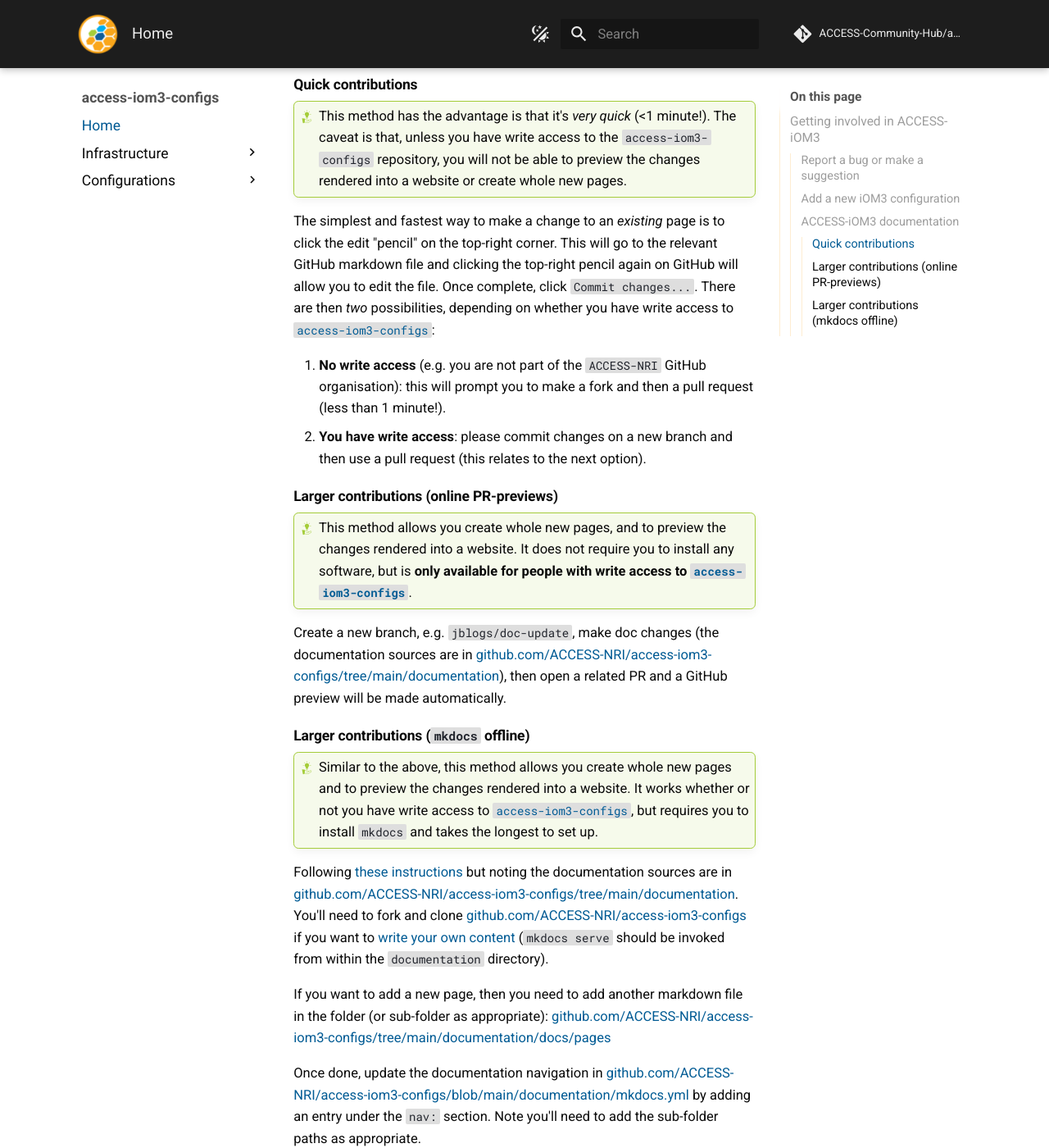
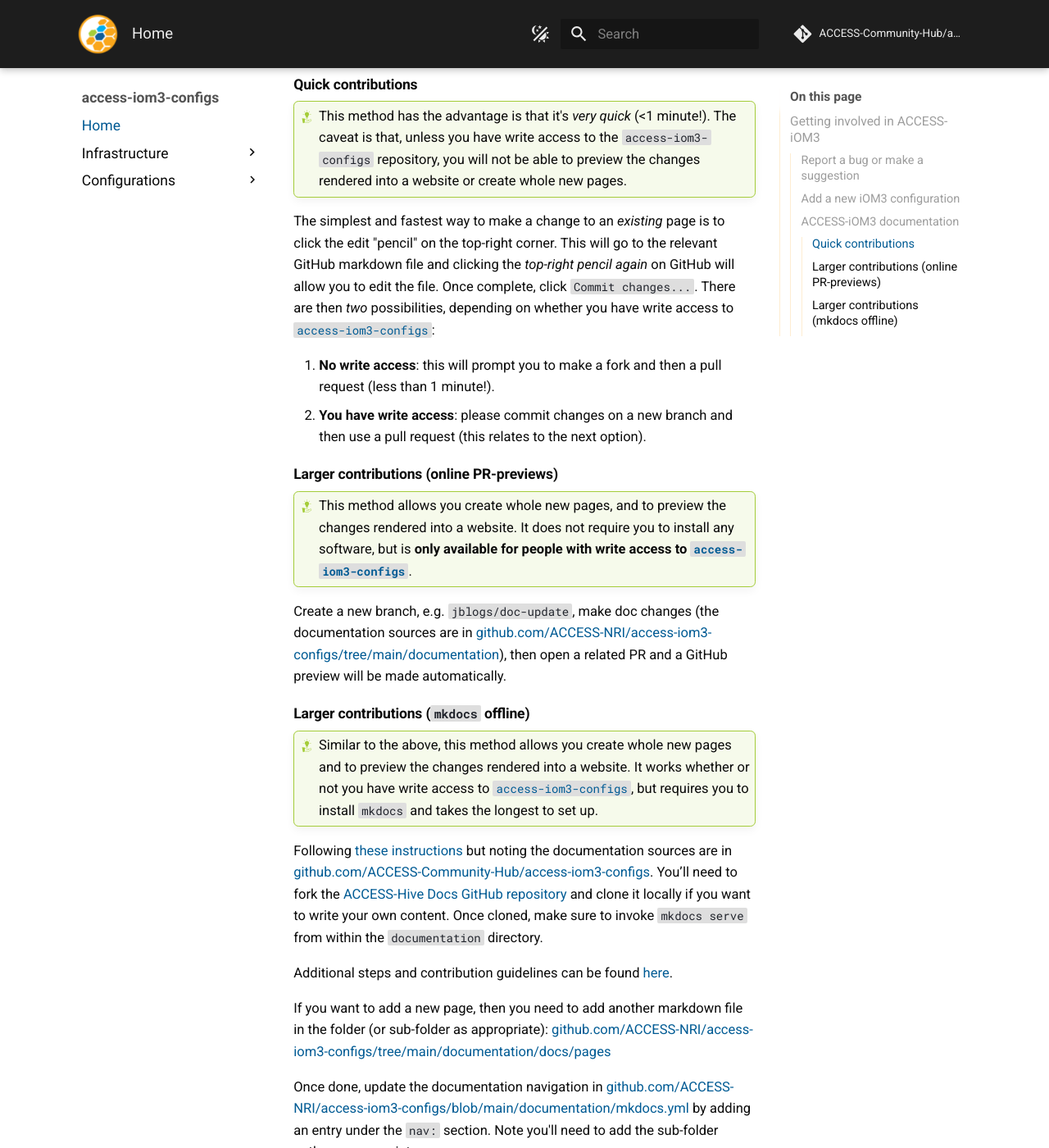
Before and after one commit to ACCESS-Community-Hub/access-iom3-configs, an MkDocs documentation site: the page built from documentation/docs/pages/index.md, in a window 1280 px wide and 1400 px high, scrolled down 913 px. Shown: the whole window at 82% size. Built offline with MkDocs 1.6.1 and Material for MkDocs 9.7.7, drawn with Linux system fonts in a browser that asks for light colours; comment, search, counter and statistics services are not loaded.

Commit message:
tweaking tiny things

```diff
--- a/documentation/docs/pages/index.md
+++ b/documentation/docs/pages/index.md
@@ -17,15 +17,15 @@ There are several different ways to do this depending on the kind of contributio
 
 ### ACCESS-iOM3 documentation
 
-We appreciate contributions, typo and bugs fixes to this documentation. To make suggestions please see [Edit Config Docs](Edit-Config-Docs/) page.
+We appreciate contributions, typo and bugs fixes to this documentation. To make suggestions please see steps below.
 
 #### Quick contributions
 !!! tip
     This method has the advantage is that it's *very quick* (<1 minute!). The caveat is that, unless you have write access to the `access-iom3-configs` repository, you will not be able to preview the changes rendered into a website or create whole new pages. <br>
 
-The simplest and fastest way to make a change to an _existing_ page is to click the edit "pencil" on the top-right corner. This will go to the relevant GitHub markdown file and clicking the top-right pencil again on GitHub will allow you to edit the file. Once complete, click `Commit changes...`. There are then _two_ possibilities, depending on whether you have  write access to [`access-iom3-configs`](https://github.com/ACCESS-Community-Hub/access-iom3-configs):
+The simplest and fastest way to make a change to an _existing_ page is to click the edit "pencil" on the top-right corner. This will go to the relevant GitHub markdown file and clicking the _top-right pencil again_ on GitHub will allow you to edit the file. Once complete, click `Commit changes...`. There are then _two_ possibilities, depending on whether you have  write access to [`access-iom3-configs`](https://github.com/ACCESS-Community-Hub/access-iom3-configs):
 
-1.  **No write access** (e.g. you are not part of the `ACCESS-NRI` GitHub organisation): this will prompt you to make a fork and then a pull request (less than 1 minute!).
+1.  **No write access**: this will prompt you to make a fork and then a pull request (less than 1 minute!).
 1.  **You have write access**: please commit changes on a new branch and then use a pull request (this relates to the next option).
 
 #### Larger contributions (online PR-previews)
@@ -38,7 +38,9 @@ Create a new branch, e.g. `jblogs/doc-update`, make doc changes (the documentati
 !!! tip
     Similar to the above, this method allows you create whole new pages and to preview the changes rendered into a website. It works whether or not you have write access to [`access-iom3-configs`](https://github.com/ACCESS-Community-Hub/access-iom3-configs), but requires you to install `mkdocs` and takes the longest to set up.<br>
 
-Following [these instructions](https://docs.access-hive.org.au/about/contribute/contribute_on_github/) but noting the documentation sources are in [github.com/ACCESS-NRI/access-iom3-configs/tree/main/documentation](https://github.com/ACCESS-Community-Hub/access-iom3-config/tree/main/documentation). You'll need to fork and clone [github.com/ACCESS-NRI/access-iom3-configs](https://github.com/ACCESS-Community-Hub/access-iom3-configs) if you want to [write your own content](https://docs.access-hive.org.au/about/contribute/contribute_on_github/) (`mkdocs serve` should be invoked from within the `documentation` directory).
+Following [these instructions](https://docs.access-hive.org.au/about/contribute/#lets-get-started) but noting the documentation sources are in [github.com/ACCESS-Community-Hub/access-iom3-configs](https://github.com/ACCESS-Community-Hub/access-iom3-configs). You’ll need to fork the [ACCESS-Hive Docs GitHub repository](https://github.com/ACCESS-NRI/access-hive.org.au) and clone it locally if you want to write your own content. Once cloned, make sure to invoke `mkdocs serve` from within the `documentation` directory.
+
+Additional steps and contribution guidelines can be found [here](https://docs.access-hive.org.au/about/contribute/#clone-the-forked-access-hive-docs-github-repository-locally).
 
 If you want to add a new page, then you need to add another markdown file in the folder (or sub-folder as appropriate):
 [github.com/ACCESS-NRI/access-iom3-configs/tree/main/documentation/docs/pages](https://github.com/ACCESS-Community-Hub/access-iom3-configs/tree/main/documentation/docs/pages)
```
